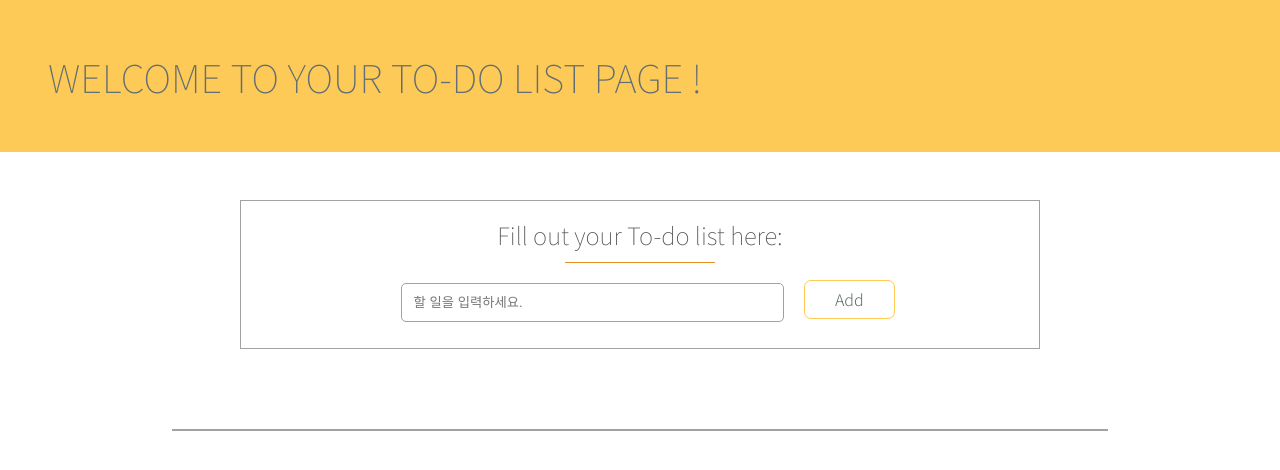
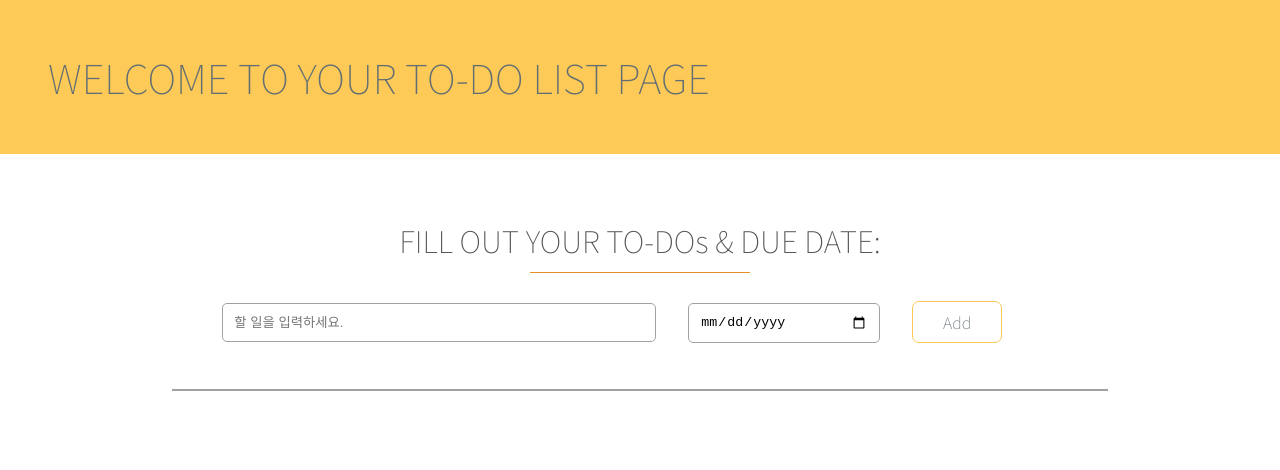
Before and after one commit to ha3158987/CodeSquad-Cocoa, a plain HTML site: page daily_mission/20.11.16/class.html in a window 1280 px wide. Drawn offline with nearby package versions, Linux system fonts and the light colour scheme.

Commit message:
added date input on html & css

```diff
--- a/daily_mission/20.11.16/class.css
+++ b/daily_mission/20.11.16/class.css
@@ -7,8 +7,8 @@
 html {
   background-color: #fff;
   color: #555; /*웹페이지 전체 font 컬러*/
+  font-weight: 100;
   font-family: "Noto Sans KR", sans-serif;
-  font-weight: 300;
   text-rendering: optimizeLegibility;
 }
 
@@ -19,12 +19,13 @@ header {
 }
 
 h1 {
-  font-size: 240%;
+  font-size: 40px;
+  font-weight: 100;
 }
 
-h1,
 h2 {
   font-weight: 100;
+  font-size: 30px;
 }
 
 h2::after {
@@ -32,16 +33,20 @@ h2::after {
   height: 1px;
   background-color: #e58e26;
   content: " ";
-  width: 150px;
+  width: 220px;
   margin: 0 auto; /* 센터링하기 */
   margin-top: 10px; /* h2랑 line 사이의 간격 */
-  margin-bottom: 10px;
+  margin-bottom: 20px;
 }
 
 .button:link,
 .button:visited {
+  display: inline-block;
+  float: left;
   text-decoration: none;
-  padding: 0.4rem 30px;
+  padding: 0.5rem 30px;
+  margin-top: 0.5rem;
+  margin-left: 1rem;
   background-color: #fff;
   color: #636e72;
   border: 1.5px solid #feca57;
@@ -61,19 +66,28 @@ h2::after {
 }
 
 #my_form {
-  width: 800px;
-  margin: 0px auto; /* 위아래가 0px, 좌우는 auto */
-  border: 1px solid rgb(163, 160, 160); /* 요소 크기를 볼 수 있게 임시로 보더에 색 지정 */
+  width: 900px;
+  margin: auto; /* 위아래가 0px, 좌우는 auto */
   text-align: center;
   padding: 1rem;
 }
 
 input {
+  display: inline-block;
+  float: left;
   width: 50%;
   margin: 0.6rem 1rem;
   padding: 0.7rem;
   border: 1px solid rgb(163, 160, 160);
   border-radius: 5px;
+}
+
+input[type="date"] {
+  display: inline-block;
+  width: 12rem;
+  height: 2.5rem;
+  cursor: pointer;
+  float: left;
 }
 
 input[type="checkbox"] {
@@ -134,12 +148,3 @@ ion-icon {
   margin: 0;
   color: #e58e26;
 }
-
-/* input[type="submit"] {
-  background-color: bisque;
-  color: rgb(163, 160, 160);
-} */
-
-/* .invisible {
-  display: none;
-} */
--- a/daily_mission/20.11.16/class.html
+++ b/daily_mission/20.11.16/class.html
@@ -10,12 +10,13 @@
 </head>
 <body>
     <header>
-        <h1>WELCOME TO YOUR TO-DO LIST PAGE !</h1>
+        <h1>WELCOME TO YOUR TO-DO LIST PAGE </h1>
     </header>
     <section id="fill_out">
-        <form action="" id="my_form">
-            <h2>Fill out your To-do list here:</h2>
+        <form action="#" id="my_form">
+            <h2>FILL OUT YOUR TO-DOs & DUE DATE:</h2>
             <input class="task_text" type="text" name="description" placeholder="할 일을 입력하세요."/>
+            <input class="due_date" type="date" name="duedate" placeholder="마감일을 선택하세요."/>
             <a class="button" href="#">Add</a>
         </form>
     </section>
```
